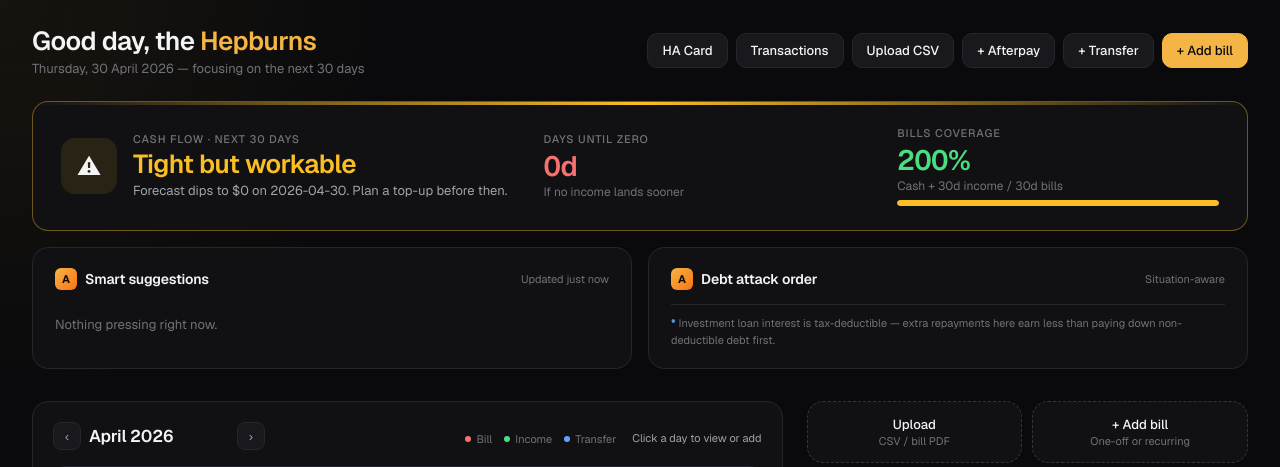
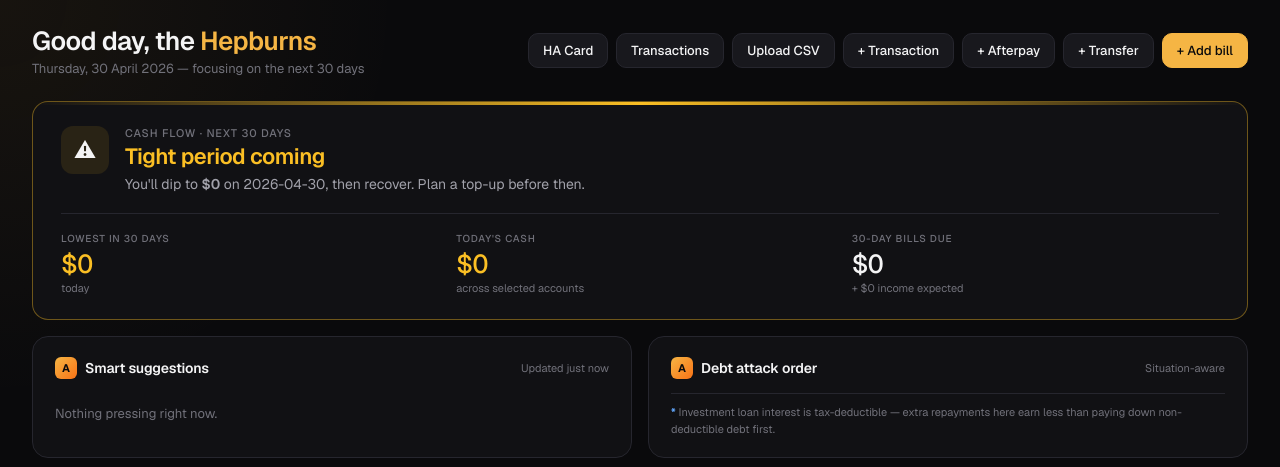
Before and after one commit to HepAU/hepburn-finance, a Flask app: page / in a window 1280 px wide. Shown: the top 467 px of the page. Run offline with Flask 3, Linux system fonts and the light colour scheme; data that the repository does not hold is empty; parts of the project's set-up code (start-up, migrations or seed data) failed here and were passed over.

Commit message:
v0.5.2 packaged. Four improvements landed:
1. Dashboard header rewritten. Reload the dashboard and you'll see:

A single coloured icon + tier label
One sentence narrative ("Cash flow steady" / "Tight period coming — you'll dip to $X on date Y, then recover" / "Likely shortfall — action needed today")
Three plain-dollars figures below: Lowest in 30 days, Today's cash, 30-day bills due (with income figure underneath as context)
No more "Bills Coverage 200%" jargon. No more "Days Until Zero" abstract metric.

2. + Transaction button in the dashboard top bar. Click it, choose your Gem Visa account, type the amount, pick "Money out" or "Money in", add description and category. Saves like any imported transaction. The fingerprint matches what CSV imports use, so if Latitude ever ships a CSV in the future, dedup works.
3. Interest-free plan management. Click "Manage →" next to the active plans on the dashboard, or tap any plan to edit it. The full /plans page lists everything with edit/delete buttons. New plans get a proper form with starting balance, current outstanding, monthly payment, expiry, and expired rate. Once you've used the cleanup tool to remove the 8 seeded plans, you can add the real ones from your actual Latitude statement here.

```diff
--- a/hepburn_finance/app/routes.py
+++ b/hepburn_finance/app/routes.py
@@ -658,6 +658,160 @@ def list_transactions():
     )
 
 
+# ---------- Interest-free plan management ----------
+
+@bp.route('/plans')
+def list_plans():
+    """List all interest-free plans across credit accounts."""
+    with get_db() as conn:
+        plans = conn.execute(
+            "SELECT p.*, a.name AS account_name, a.bank "
+            "FROM interest_free_plans p "
+            "JOIN accounts a ON p.account_id = a.id "
+            "ORDER BY p.expiry_date ASC"
+        ).fetchall()
+    return render_template('plans.html', plans=[dict(p) for p in plans])
+
+
+@bp.route('/plans/new', methods=['GET', 'POST'])
+def new_plan():
+    if request.method == 'POST':
+        with get_db() as conn:
+            conn.execute(
+                "INSERT INTO interest_free_plans (account_id, name, detail, "
+                "starting_balance, current_balance, monthly_payment, expiry_date, expired_rate) "
+                "VALUES (?,?,?,?,?,?,?,?)",
+                (
+                    int(request.form['account_id']),
+                    request.form.get('name', '').strip(),
+                    request.form.get('detail', '').strip() or None,
+                    float(request.form.get('starting_balance') or 0),
+                    float(request.form.get('current_balance') or 0),
+                    float(request.form.get('monthly_payment')) if request.form.get('monthly_payment') else None,
+                    request.form.get('expiry_date', '').strip(),
+                    float(request.form.get('expired_rate') or 29.99),
+                ),
+            )
+        return redirect(url_for('main.list_plans'))
+
+    with get_db() as conn:
+        # Plans only attach to credit-card accounts
+        accounts = conn.execute(
+            "SELECT id, name, bank FROM accounts WHERE archived=0 AND type='credit' "
+            "ORDER BY bank, name"
+        ).fetchall()
+    return render_template(
+        'plan_form.html',
+        plan=None,
+        accounts=[dict(a) for a in accounts],
+    )
+
+
+@bp.route('/plans/<int:pid>/edit', methods=['GET', 'POST'])
+def edit_plan(pid):
+    with get_db() as conn:
+        plan = conn.execute(
+            'SELECT * FROM interest_free_plans WHERE id=?', (pid,)
+        ).fetchone()
+        if not plan:
+            return 'Not found', 404
+
+        if request.method == 'POST':
+            conn.execute(
+                "UPDATE interest_free_plans SET name=?, detail=?, "
+                "starting_balance=?, current_balance=?, monthly_payment=?, "
+                "expiry_date=?, expired_rate=? WHERE id=?",
+                (
+                    request.form.get('name', '').strip(),
+                    request.form.get('detail', '').strip() or None,
+                    float(request.form.get('starting_balance') or 0),
+                    float(request.form.get('current_balance') or 0),
+                    float(request.form.get('monthly_payment')) if request.form.get('monthly_payment') else None,
+                    request.form.get('expiry_date', '').strip(),
+                    float(request.form.get('expired_rate') or 29.99),
+                    pid,
+                ),
+            )
+            return redirect(url_for('main.list_plans'))
+
+        accounts = conn.execute(
+            "SELECT id, name, bank FROM accounts WHERE archived=0 AND type='credit' "
+            "ORDER BY bank, name"
+        ).fetchall()
+    return render_template(
+        'plan_form.html',
+        plan=dict(plan),
+        accounts=[dict(a) for a in accounts],
+    )
+
+
+@bp.route('/plans/<int:pid>/delete', methods=['POST'])
+def delete_plan(pid):
+    with get_db() as conn:
+        conn.execute('DELETE FROM interest_free_plans WHERE id=?', (pid,))
+    return redirect(url_for('main.list_plans'))
+
+
+@bp.route('/transactions/new', methods=['GET', 'POST'])
+def new_transaction():
+    """Manually add a single transaction.
+
+    Useful for accounts where CSV import isn't available (e.g. Latitude
+    Gem Visa, which only provides on-screen statements). The transaction is
+    fingerprinted and treated like any imported one — it'll affect the
+    computed balance of the account it's posted to.
+    """
+    if request.method == 'POST':
+        try:
+            account_id = int(request.form['account_id'])
+            tx_date = request.form.get('date', '').strip() or date.today().isoformat()
+            amount = float(request.form['amount'])
+            sign = request.form.get('sign', 'debit')
+            if sign == 'debit' and amount > 0:
+                amount = -amount
+            elif sign == 'credit' and amount < 0:
+                amount = abs(amount)
+            description = request.form.get('description', '').strip() or 'Manual entry'
+            category = request.form.get('category', '').strip() or None
+            notes = request.form.get('notes', '').strip() or None
+        except (ValueError, KeyError) as e:
+            return f'Invalid form data: {e}', 400
+
+        # Fingerprint identical to importer to allow dedup against future CSV imports
+        import hashlib
+        fp_input = f'{account_id}|{tx_date}|{amount}|{description}|manual'
+        fingerprint = hashlib.sha256(fp_input.encode()).hexdigest()
+
+        with get_db() as conn:
+            try:
+                conn.execute(
+                    "INSERT INTO transactions (account_id, date, amount, description, "
+                    "raw_description, category, notes, fingerprint, user_categorised, "
+                    "is_internal_transfer) VALUES (?,?,?,?,?,?,?,?,?,?)",
+                    (account_id, tx_date, amount, description, description, category,
+                     notes, fingerprint, 1 if category else 0, 0)
+                )
+            except Exception as e:
+                return f'Could not save: {e}', 400
+
+        return redirect(url_for('main.list_transactions'))
+
+    # GET — render the form
+    with get_db() as conn:
+        accounts = conn.execute(
+            "SELECT id, name, type, bank FROM accounts WHERE archived=0 "
+            "ORDER BY bank, type, name"
+        ).fetchall()
+    return render_template(
+        'transaction_form.html',
+        tx=None,
+        accounts=[dict(a) for a in accounts],
+        categories=_all_categories(),
+        similar=[],
+        today=date.today().isoformat(),
+    )
+
+
 @bp.route('/transactions/<int:tid>/edit', methods=['GET', 'POST'])
 def edit_transaction(tid):
     with get_db() as conn:
@@ -1060,7 +1214,17 @@ SEED_PLAN_NAMES = {
 
 
 def _detect_seed_data():
-    """Return a dict describing seed data still present in the DB."""
+    """Return a dict describing seed data still present in the DB.
+
+    Once the user has run the cleanup tool, we set seed_cleanup_completed
+    to '1' in settings. After that, has_any will always return False so
+    the banner stays hidden — even if the user chose to keep some seeded
+    accounts (rename them to use them as real accounts, etc.). They can
+    still revisit /admin/cleanup directly.
+    """
+    if get_setting('seed_cleanup_completed') == '1':
+        return {'accounts': [], 'plans': [], 'has_any': False, 'cleanup_completed': True}
+
     with get_db() as conn:
         if not SEED_ACCOUNT_NAMES:
             accounts = []
@@ -1141,6 +1305,11 @@ def admin_cleanup():
                     conn.execute('DELETE FROM interest_free_plans WHERE id=?', (p['id'],))
                     removed_plans.append(p['name'])
 
+        # Mark cleanup as completed — banner will no longer show, even if the
+        # user chose "Leave alone" for some items. They can still visit
+        # /admin/cleanup directly to manage seed data later.
+        set_setting('seed_cleanup_completed', '1')
+
         return render_template(
             'admin_cleanup_done.html',
             removed_accounts=removed_accounts,
@@ -1148,7 +1317,45 @@ def admin_cleanup():
             removed_plans=removed_plans,
         )
 
-    seed = _detect_seed_data()
+    # GET — show the cleanup form
+    # If the user already completed cleanup, show empty state unless ?force=1
+    force = request.args.get('force') == '1'
+    if get_setting('seed_cleanup_completed') == '1' and not force:
+        # Force-detect (bypass the flag) so user can see what's still around
+        seed = {'accounts': [], 'plans': [], 'has_any': False, 'cleanup_completed': True}
+    else:
+        # Bypass the flag for this view
+        with get_db() as conn:
+            accounts = conn.execute(
+                "SELECT id, name, bank, type, balance, opening_balance "
+                "FROM accounts WHERE name IN ({}) AND archived=0".format(
+                    ','.join('?' * len(SEED_ACCOUNT_NAMES))
+                ),
+                tuple(SEED_ACCOUNT_NAMES)
+            ).fetchall() if SEED_ACCOUNT_NAMES else []
+
+            plans = conn.execute(
+                "SELECT id, name, current_balance, expiry_date "
+                "FROM interest_free_plans WHERE name IN ({})".format(
+                    ','.join('?' * len(SEED_PLAN_NAMES))
+                ),
+                tuple(SEED_PLAN_NAMES)
+            ).fetchall() if SEED_PLAN_NAMES else []
+
+            tx_counts = {}
+            for a in accounts:
+                cnt = conn.execute(
+                    'SELECT COUNT(*) FROM transactions WHERE account_id=?',
+                    (a['id'],)
+                ).fetchone()[0]
+                tx_counts[a['id']] = cnt
+
+        seed = {
+            'accounts': [dict(a, tx_count=tx_counts.get(a['id'], 0)) for a in accounts],
+            'plans': [dict(p) for p in plans],
+            'has_any': len(accounts) > 0 or len(plans) > 0,
+            'cleanup_completed': get_setting('seed_cleanup_completed') == '1',
+        }
     return render_template('admin_cleanup.html', seed=seed)
 
 
--- a/hepburn_finance/app/static/style.css
+++ b/hepburn_finance/app/static/style.css
@@ -100,16 +100,18 @@ a:hover { text-decoration: underline; }
 .stress-card.tier-amber::before { background: linear-gradient(90deg, transparent, var(--amber), transparent); }
 .stress-card.tier-red::before   { background: linear-gradient(90deg, transparent, var(--red), transparent); }
 
-.stress-grid {
-  display: grid; grid-template-columns: 1.4fr 1fr 1fr;
-  gap: 32px; align-items: center;
+/* New stress card layout: headline message on top, three supporting figures below */
+.stress-headline {
+  display: flex; align-items: flex-start; gap: 16px;
+  padding-bottom: 18px; margin-bottom: 18px;
+  border-bottom: 1px solid var(--line);
 }
-.stress-status { display: flex; align-items: center; gap: 16px; }
+.stress-text { flex: 1; min-width: 0; }
 .stress-icon {
-  width: 56px; height: 56px;
-  border-radius: 14px;
+  width: 48px; height: 48px;
+  border-radius: 12px;
   display: grid; place-items: center;
-  flex-shrink: 0; font-size: 24px;
+  flex-shrink: 0; font-size: 22px;
 }
 .tier-green .stress-icon { background: var(--green-bg); }
 .tier-amber .stress-icon { background: var(--amber-bg); }
@@ -119,35 +121,39 @@ a:hover { text-decoration: underline; }
   color: var(--text-3); font-weight: 500; margin-bottom: 4px;
 }
 .stress-tier {
-  font-size: 26px; font-weight: 600;
-  letter-spacing: -0.02em; line-height: 1.1; margin-bottom: 4px;
+  font-size: 22px; font-weight: 600;
+  letter-spacing: -0.02em; line-height: 1.1; margin-bottom: 6px;
 }
 .tier-green .stress-tier { color: var(--green); }
 .tier-amber .stress-tier { color: var(--amber); }
 .tier-red .stress-tier   { color: var(--red); }
-.stress-msg { font-size: 13px; color: var(--text-2); line-height: 1.4; }
-.stress-stat .label {
-  font-size: 11px; text-transform: uppercase; letter-spacing: 0.08em;
+.stress-msg {
+  font-size: 14px; color: var(--text-2); line-height: 1.5;
+  max-width: 60ch;
+}
+.stress-msg strong { color: var(--text-1); font-weight: 600; }
+
+.stress-figures {
+  display: grid; grid-template-columns: repeat(3, 1fr);
+  gap: 28px; align-items: start;
+}
+.stress-fig .label {
+  font-size: 10px; text-transform: uppercase; letter-spacing: 0.08em;
   color: var(--text-3); font-weight: 500; margin-bottom: 6px;
 }
-.stress-stat .value {
-  font-size: 28px; font-weight: 600;
+.stress-fig .value {
+  font-size: 26px; font-weight: 500;
   letter-spacing: -0.02em; line-height: 1; margin-bottom: 4px;
   font-feature-settings: 'tnum';
 }
-.stress-stat .value.warn { color: var(--amber); }
-.stress-stat .value.danger { color: var(--red); }
-.stress-stat .value.good { color: var(--green); }
-.stress-stat .sub { font-size: 12px; color: var(--text-3); }
-.stress-stat .sub strong { color: var(--text-2); font-weight: 500; }
-.stress-bar {
-  height: 6px; background: var(--bg-3);
-  border-radius: 3px; margin-top: 6px; overflow: hidden;
+.stress-fig .value.warn { color: var(--amber); }
+.stress-fig .value.danger { color: var(--red); }
+.stress-fig .sub { font-size: 11px; color: var(--text-3); }
+
+@media (max-width: 720px) {
+  .stress-figures { grid-template-columns: 1fr; gap: 14px; }
+  .stress-fig { padding: 6px 0; }
 }
-.stress-bar-fill { height: 100%; border-radius: 3px; transition: width 0.6s ease; }
-.tier-green .stress-bar-fill { background: var(--green); }
-.tier-amber .stress-bar-fill { background: var(--amber); }
-.tier-red .stress-bar-fill   { background: var(--red); }
 
 /* Assistant */
 .assist-row {
--- a/hepburn_finance/app/templates/dashboard.html
+++ b/hepburn_finance/app/templates/dashboard.html
@@ -31,6 +31,7 @@
       <a class="btn" href="{{ url_for('main.ha_dashboard_help') }}" title="Set up the Home Assistant dashboard card">HA Card</a>
       <a class="btn" href="{{ url_for('main.list_transactions') }}">Transactions</a>
       <a class="btn" href="{{ url_for('main.upload') }}">Upload CSV</a>
+      <a class="btn" href="{{ url_for('main.new_transaction') }}">+ Transaction</a>
       <a class="btn" href="{{ url_for('main.new_afterpay') }}">+ Afterpay</a>
       <a class="btn" href="{{ url_for('main.new_transfer') }}">+ Transfer</a>
       <a class="btn primary" href="{{ url_for('main.new_bill') }}">+ Add bill</a>
@@ -56,36 +57,49 @@
 
   <!-- Stress meter -->
   <div class="stress-card tier-{{ stress.tier }}">
-    <div class="stress-grid">
-      <div class="stress-status">
+    {# Headline + supporting figures, rebuilt for plain-language clarity. #}
+    <div class="stress-headline">
       <div class="stress-icon">
         {% if stress.tier == 'green' %}✓{% elif stress.tier == 'amber' %}⚠{% else %}✕{% endif %}
       </div>
-        <div>
-          <div class="stress-label">Cash Flow · Next 30 days</div>
+      <div class="stress-text">
+        <div class="stress-label">Cash flow · Next 30 days</div>
         <div class="stress-tier">
-            {% if stress.tier == 'green' %}Safe 30 days
-            {% elif stress.tier == 'amber' %}Tight but workable
+          {% if stress.tier == 'green' %}Cash flow steady
+          {% elif stress.tier == 'amber' %}Tight period coming
           {% else %}Likely shortfall
           {% endif %}
         </div>
-          <div class="stress-msg">{{ stress.message }}</div>
+        <div class="stress-msg">
+          {% if stress.tier == 'green' %}
+            Forecast holds positive across the next 30 days. ${{ '{:,.0f}'.format(stress.starting_balance) }} today, lowest dip is ${{ '{:,.0f}'.format(stress.lowest) }}.
+          {% elif stress.tier == 'amber' %}
+            You'll dip to <strong>${{ '{:,.0f}'.format(stress.lowest) }}</strong> on {{ stress.lowest_date }}, then recover. Plan a top-up before then.
+          {% else %}
+            Forecast goes negative — <strong>${{ '{:,.0f}'.format(stress.lowest) }}</strong> on {{ stress.lowest_date }}. Action needed today.
+          {% endif %}
         </div>
       </div>
-      <div class="stress-stat">
-        <div class="label">Days Until Zero</div>
-        <div class="value{% if stress.dtz is none %} good{% elif stress.dtz < 7 %} danger{% elif stress.dtz < 14 %} warn{% endif %}">
-          {% if stress.dtz is none %}30+{% else %}{{ stress.dtz }}d{% endif %}
     </div>
-        <div class="sub">If no income lands sooner</div>
+    <div class="stress-figures">
+      <div class="stress-fig">
+        <div class="label">Lowest in 30 days</div>
+        <div class="value{% if stress.lowest < 0 %} danger{% elif stress.lowest < 200 %} warn{% endif %}">
+          {%- if stress.lowest < 0 -%}-${{ '{:,.0f}'.format(stress.lowest|abs) }}{%- else -%}${{ '{:,.0f}'.format(stress.lowest) }}{%- endif -%}
         </div>
-      <div class="stress-stat">
-        <div class="label">Bills Coverage</div>
-        <div class="value{% if stress.coverage >= 100 %} good{% elif stress.coverage >= 80 %} warn{% else %} danger{% endif %}">
-          {{ stress.coverage }}%
+        <div class="sub">{% if stress.lowest_date and stress.lowest_date != today %}{{ stress.lowest_date }}{% else %}today{% endif %}</div>
       </div>
-        <div class="sub">Cash + 30d income / 30d bills</div>
-        <div class="stress-bar"><div class="stress-bar-fill" style="width: {{ [stress.coverage, 100]|min }}%;"></div></div>
+      <div class="stress-fig">
+        <div class="label">Today's cash</div>
+        <div class="value{% if stress.starting_balance < 200 %} warn{% endif %}{% if stress.starting_balance < 0 %} danger{% endif %}">
+          {%- if stress.starting_balance < 0 -%}-${{ '{:,.0f}'.format(stress.starting_balance|abs) }}{%- else -%}${{ '{:,.0f}'.format(stress.starting_balance) }}{%- endif -%}
+        </div>
+        <div class="sub">across selected accounts</div>
+      </div>
+      <div class="stress-fig">
+        <div class="label">30-day bills due</div>
+        <div class="value">${{ '{:,.0f}'.format(stress.total_out) }}</div>
+        <div class="sub">+ ${{ '{:,.0f}'.format(stress.total_in) }} income expected</div>
       </div>
     </div>
   </div>
@@ -376,10 +390,14 @@
         </div>
         {% endif %}
         {% if plans %}
-        <div style="font-size:13px;font-weight:600;margin-bottom:10px;color:var(--text-2);">Active interest-free plans</div>
+        <div style="display: flex; align-items: center; justify-content: space-between; margin-bottom:10px;">
+          <div style="font-size:13px;font-weight:600;color:var(--text-2);">Active interest-free plans</div>
+          <a href="{{ url_for('main.list_plans') }}" style="font-size:11px;color:var(--text-3);text-decoration:none;">Manage →</a>
+        </div>
         <ul class="plan-list">
           {% for p in plans %}
           <li class="plan-item">
+            <a href="{{ url_for('main.edit_plan', pid=p.id) }}" style="display: contents; text-decoration: none; color: inherit;">
               <div>
                 <div class="plan-name">{{ p.name }}</div>
                 <div class="plan-detail">{{ p.detail or '' }}</div>
@@ -388,9 +406,22 @@
                 <div class="plan-amount">${{ '%.2f'|format(p.current_balance) }}</div>
                 <div class="plan-expiry">Exp {{ p.expiry_date }}</div>
               </div>
+            </a>
           </li>
           {% endfor %}
         </ul>
+        <div style="text-align: center; margin-top: 10px;">
+          <a href="{{ url_for('main.new_plan') }}" style="font-size:12px;color:var(--text-3);text-decoration:none;">+ Add another plan</a>
+        </div>
+        {% else %}
+        {# Show "Add a plan" prompt if there are credit accounts but no plans #}
+        {% set has_credit = false %}
+        {% for accs in accounts_by_bank.values() %}{% for a in accs %}{% if a.type == 'credit' %}{% set has_credit = true %}{% endif %}{% endfor %}{% endfor %}
+        {% if has_credit %}
+        <div style="text-align: center; padding: 12px; background: var(--bg-1); border-radius: 6px; font-size: 12px; color: var(--text-3); margin-top: 10px;">
+          No interest-free plans tracked. <a href="{{ url_for('main.new_plan') }}" style="color: var(--amber); text-decoration: none; font-weight: 600;">+ Add one</a>
+        </div>
+        {% endif %}
         {% endif %}
       </div>
     </div>
--- a/hepburn_finance/config.yaml
+++ b/hepburn_finance/config.yaml
@@ -1,6 +1,6 @@
 ---
 name: Hepburn Finance
-version: "0.5.1"
+version: "0.5.2"
 slug: hepburn_finance
 description: Family finance dashboard with cash flow forecasting, scheduled bills, and AI-assisted insights
 url: https://github.com/HepAU/hepburn-finance
```
Also changed, not shown: hepburn_finance/app/templates/plan_form.html (added, +105 -0 lines), hepburn_finance/app/templates/plans.html (added, +59 -0 lines), hepburn_finance/app/templates/transaction_form.html (+55 -6 lines), hepburn_finance/CHANGELOG.md. Lines whose indentation alone changed are shown as unchanged.
